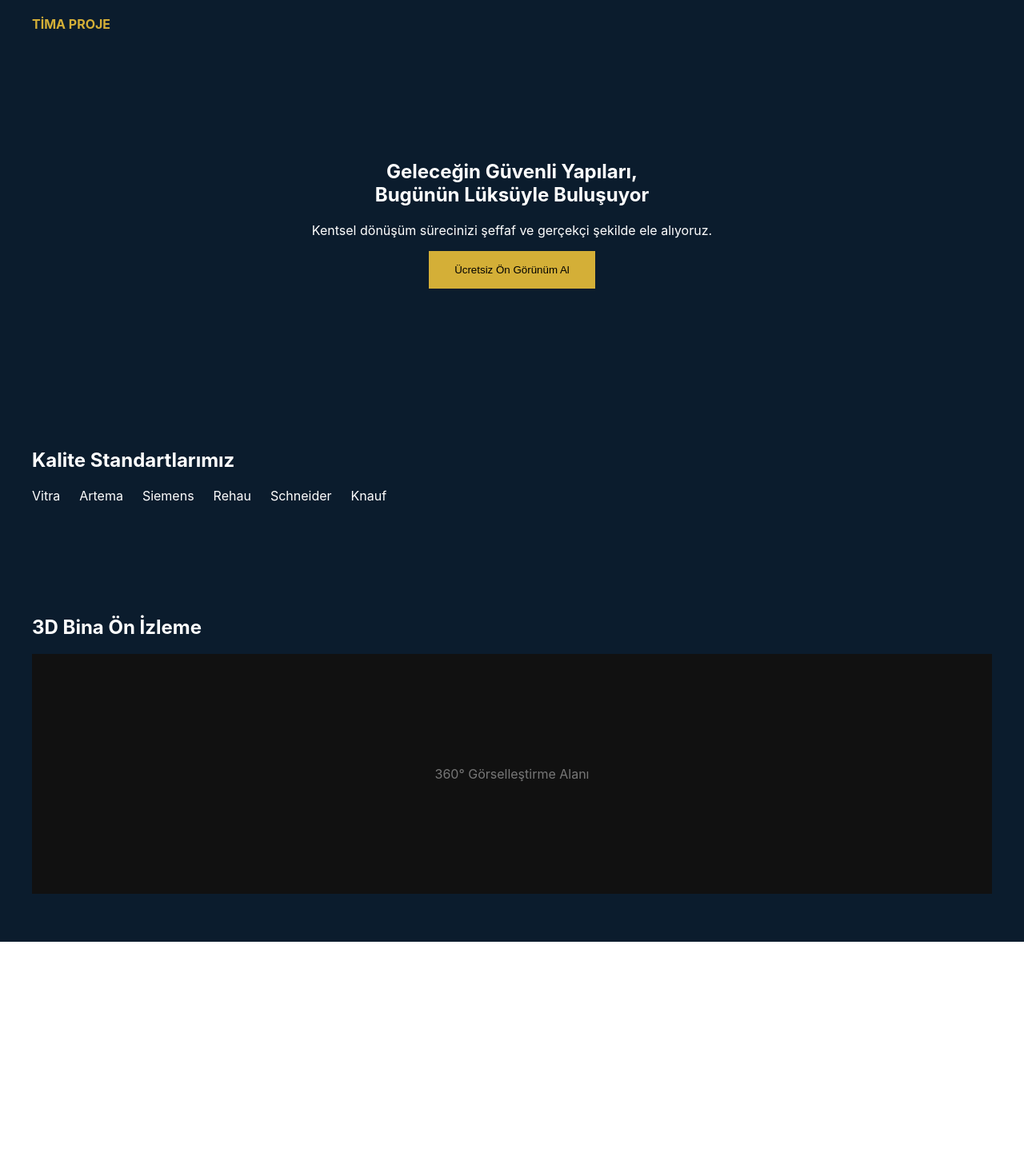
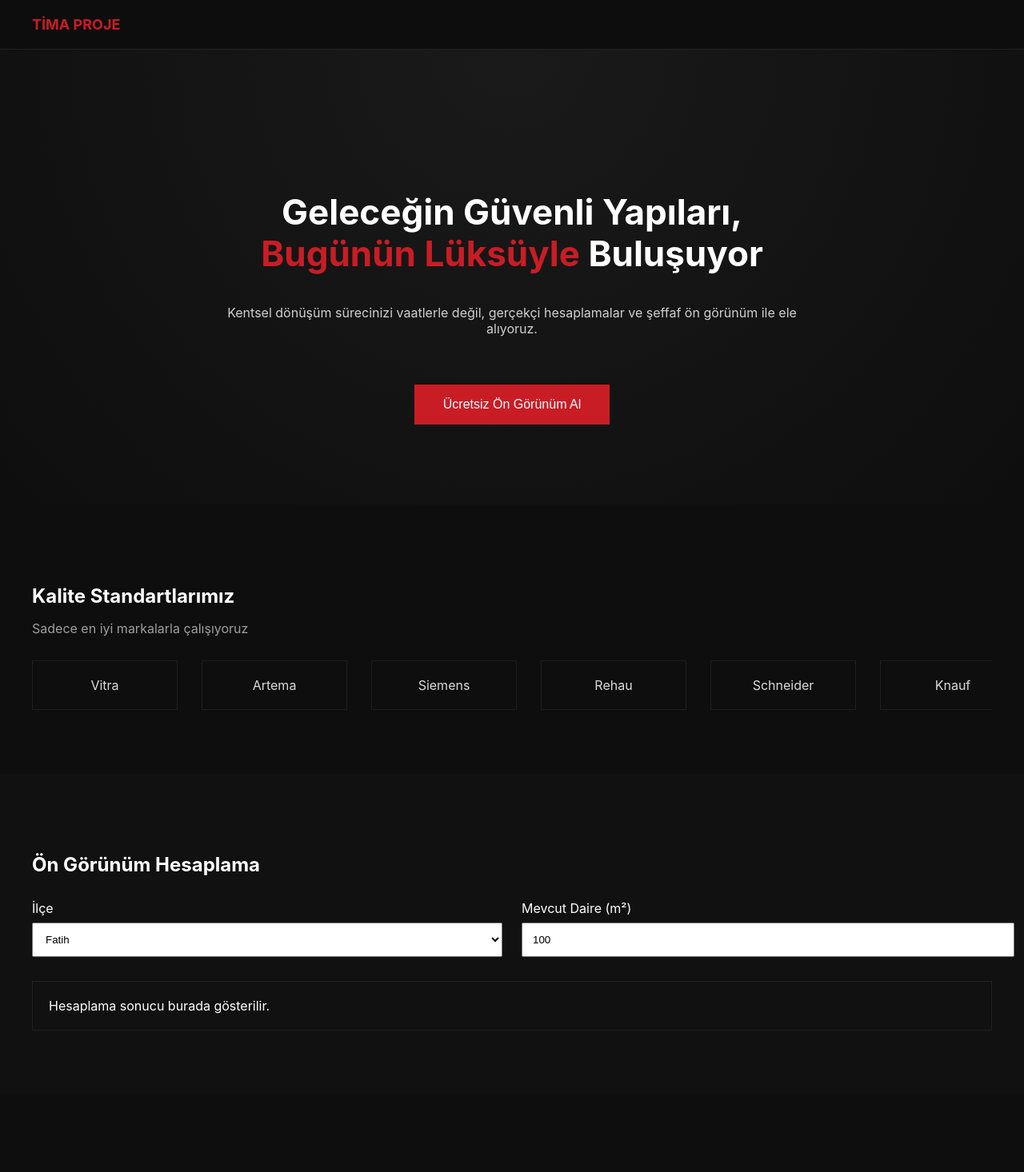
Before and after one commit to yzcdiscephe/Sanal, a Next.js app: page / in a window 1280 px wide. Shown: the top 1466 px of the page at 80% size. Before the commit the page ends 1178 px from the top, so only its background shows below. Built offline with nearby package versions, Linux system fonts and the light colour scheme.

Commit message:
Update page.js

```diff
--- a/app/page.js
+++ b/app/page.js
@@ -1,51 +1,171 @@
 export default function Home() {
   return (
-    <main style={{ background: "#0b1c2d", color: "#fff", minHeight: "100vh" }}>
+    <main style={{ background: "#0e0e0e", color: "#fff", minHeight: "100vh" }}>
 
-      <header style={{ padding: "20px 40px", position: "sticky", top: 0 }}>
-        <strong style={{ color: "#d4af37" }}>TİMA PROJE</strong>
+      {/* HEADER */}
+      <header style={{
+        position: "sticky",
+        top: 0,
+        background: "rgba(14,14,14,0.95)",
+        padding: "20px 40px",
+        borderBottom: "1px solid #222",
+        zIndex: 10
+      }}>
+        <strong style={{ color: "#c81d25", fontSize: 18 }}>
+          TİMA PROJE
+        </strong>
       </header>
 
-      <section style={{ padding: "120px 40px", textAlign: "center" }}>
-        <h1>
+      {/* HERO */}
+      <section style={{
+        padding: "140px 40px 100px",
+        textAlign: "center",
+        background: "radial-gradient(circle at top, #1a1a1a, #0e0e0e)"
+      }}>
+        <h1 style={{ fontSize: 44, lineHeight: 1.2 }}>
           Geleceğin Güvenli Yapıları,<br />
-          Bugünün Lüksüyle Buluşuyor
+          <span style={{ color: "#c81d25" }}>Bugünün Lüksüyle</span> Buluşuyor
         </h1>
-        <p>
-          Kentsel dönüşüm sürecinizi şeffaf ve gerçekçi şekilde ele alıyoruz.
+
+        <p style={{ maxWidth: 720, margin: "30px auto", opacity: 0.8 }}>
+          Kentsel dönüşüm sürecinizi vaatlerle değil, gerçekçi hesaplamalar
+          ve şeffaf ön görünüm ile ele alıyoruz.
         </p>
-        <button style={{ padding: "16px 32px", background: "#d4af37", border: 0 }}>
+
+        <button style={{
+          marginTop: 30,
+          padding: "16px 36px",
+          background: "#c81d25",
+          border: "none",
+          color: "#fff",
+          fontSize: 16,
+          cursor: "pointer"
+        }}>
           Ücretsiz Ön Görünüm Al
         </button>
       </section>
 
-      <section style={{ padding: "60px 40px" }}>
-        <h2>Kalite Standartlarımız</h2>
-        <div style={{ display: "flex", gap: 24 }}>
-          <div>Vitra</div>
-          <div>Artema</div>
-          <div>Siemens</div>
-          <div>Rehau</div>
-          <div>Schneider</div>
-          <div>Knauf</div>
+      {/* MARKALAR */}
+      <section style={{ padding: "80px 40px" }}>
+        <h2 style={{ marginBottom: 10 }}>Kalite Standartlarımız</h2>
+        <p style={{ opacity: 0.6 }}>
+          Sadece en iyi markalarla çalışıyoruz
+        </p>
+
+        <div style={{
+          display: "flex",
+          gap: 30,
+          marginTop: 30,
+          overflowX: "auto"
+        }}>
+          {["Vitra","Artema","Siemens","Rehau","Schneider","Knauf"].map(marka => (
+            <div key={marka} style={{
+              minWidth: 140,
+              padding: 20,
+              border: "1px solid #222",
+              textAlign: "center",
+              opacity: 0.85
+            }}>
+              {marka}
+            </div>
+          ))}
         </div>
       </section>
 
-      <section style={{ padding: "60px 40px" }}>
-        <h2>3D Bina Ön İzleme</h2>
-        <div
-          style={{
-            height: 300,
-            background: "#111",
-            display: "flex",
-            alignItems: "center",
-            justifyContent: "center",
-            color: "#777"
-          }}
-        >
-          360° Görselleştirme Alanı
+      {/* HESAPLAMA */}
+      <section style={{
+        padding: "80px 40px",
+        background: "#111"
+      }}>
+        <h2>Ön Görünüm Hesaplama</h2>
+
+        <div style={{
+          display: "grid",
+          gridTemplateColumns: "repeat(auto-fit, minmax(220px,1fr))",
+          gap: 24,
+          marginTop: 30
+        }}>
+          <div>
+            <label>İlçe</label>
+            <select id="ilce" style={{ width: "100%", padding: 12, marginTop: 8 }}>
+              <option value="2.5">Fatih</option>
+              <option value="2.2">Bahçelievler</option>
+              <option value="2.0">Güngören</option>
+              <option value="2.3">Bakırköy</option>
+              <option value="2.1">Bağcılar</option>
+            </select>
+          </div>
+
+          <div>
+            <label>Mevcut Daire (m²)</label>
+            <input
+              id="m2"
+              type="number"
+              defaultValue="100"
+              style={{ width: "100%", padding: 12, marginTop: 8 }}
+            />
+          </div>
+        </div>
+
+        <div id="sonuc" style={{
+          marginTop: 30,
+          padding: 20,
+          border: "1px solid #222"
+        }}>
+          Hesaplama sonucu burada gösterilir.
         </div>
       </section>
+
+      {/* 3D */}
+      <section style={{ padding: "80px 40px" }}>
+        <h2>3D Bina Ön İzleme</h2>
+        <div style={{
+          marginTop: 20,
+          height: 320,
+          background: "#0a0a0a",
+          border: "1px solid #222",
+          display: "flex",
+          alignItems: "center",
+          justifyContent: "center",
+          color: "#666"
+        }}>
+          360° Dış Cephe Görselleştirme Alanı
+        </div>
+      </section>
+
+      {/* FOOTER */}
+      <footer style={{
+        padding: 40,
+        textAlign: "center",
+        fontSize: 14,
+        opacity: 0.5,
+        borderTop: "1px solid #222"
+      }}>
+        © TİMA PROJE — Bilgilendirme amaçlıdır.
+      </footer>
+
+      {/* JS */}
+      <script dangerouslySetInnerHTML={{
+        __html: `
+          const ilce = document.getElementById("ilce");
+          const m2 = document.getElementById("m2");
+          const sonuc = document.getElementById("sonuc");
+
+          function hesapla() {
+            const emsal = Number(ilce.value);
+            const alan = Number(m2.value);
+            const yeniAlan = Math.round(alan * emsal * 0.4);
+
+            sonuc.innerHTML =
+              "Tahmini yeni daire alanı: <strong>" + yeniAlan +
+              " m²</strong><br>Destekler ilçe bazlı değerlendirilir.";
+          }
+
+          ilce.onchange = hesapla;
+          m2.oninput = hesapla;
+          hesapla();
+        `
+      }} />
 
     </main>
   );
```
